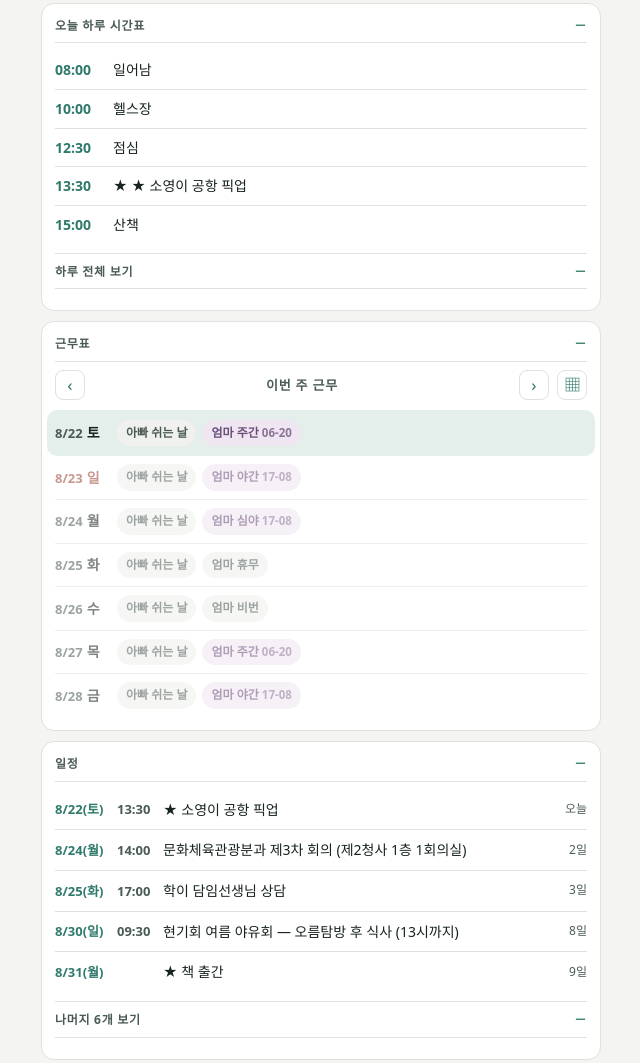
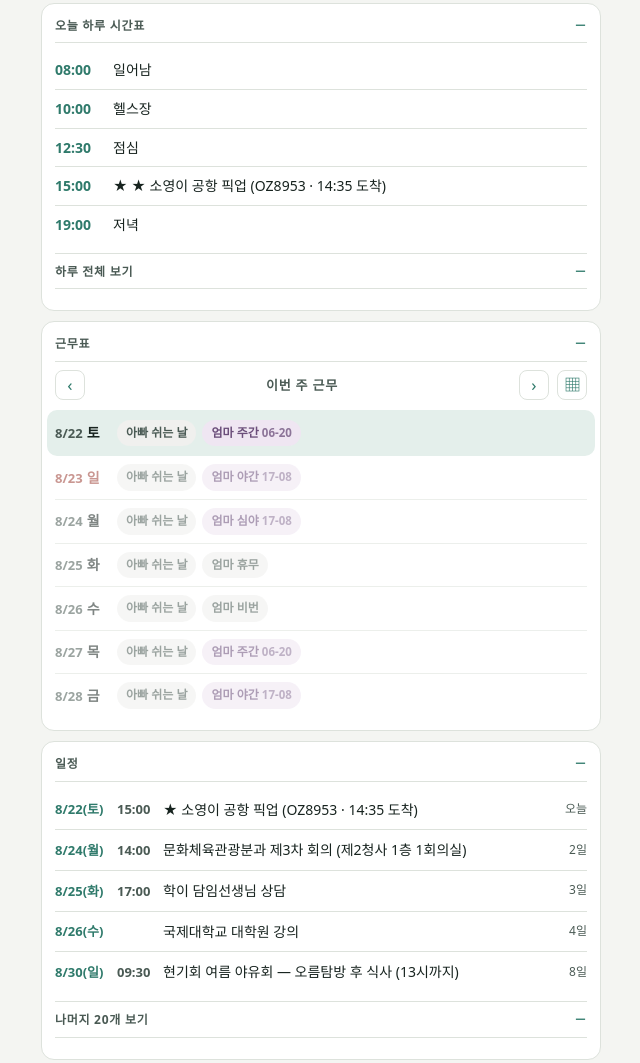
Before and after one commit to hondi5125-source/hondi5125-source.github.io, a plain HTML site: page index.html in a window 1280 px wide. Shown: the part 114-1177 px from the top of the page, without its empty margins (319-959 px from the left). Drawn offline with Linux system fonts and the light colour scheme.

Commit message:
Add files via upload

```diff
--- a/index.html
+++ b/index.html
@@ -511,8 +511,22 @@ var LUNAR = [
 // 참석: true 감 · false 근무라 못 감
 var BASE_MEETS = [
   ['2026-08-21','14:00','머리 염색','etc',false],
-  ['2026-08-22','13:30','★ 소영이 공항 픽업','family',false],
+  ['2026-08-22','15:00','★ 소영이 공항 픽업 (OZ8953 · 14:35 도착)','family',false],
   ['2026-08-24','14:00','문화체육관광분과 제3차 회의 (제2청사 1층 1회의실)','work',false],
+  ['2026-08-26','','국제대학교 대학원 강의','work',false],
+  ['2026-09-02','','국제대학교 대학원 강의','work',false],
+  ['2026-09-09','','국제대학교 대학원 강의','work',false],
+  ['2026-09-16','','국제대학교 대학원 강의','work',false],
+  ['2026-09-23','','국제대학교 대학원 강의','work',false],
+  ['2026-09-30','','국제대학교 대학원 강의','work',false],
+  ['2026-10-07','','국제대학교 대학원 강의','work',false],
+  ['2026-10-14','','국제대학교 대학원 강의','work',false],
+  ['2026-10-21','','국제대학교 대학원 강의','work',false],
+  ['2026-10-28','','국제대학교 대학원 강의','work',false],
+  ['2026-11-04','','국제대학교 대학원 강의','work',false],
+  ['2026-11-11','','국제대학교 대학원 강의','work',false],
+  ['2026-11-18','','국제대학교 대학원 강의','work',false],
+  ['2026-11-25','','국제대학교 대학원 강의','work',false],
   ['2026-08-25','17:00','학이 담임선생님 상담','family',false],
   ['2026-08-30','09:30','현기회 여름 야유회 — 오름탐방 후 식사 (13시까지)','friend',false],
   ['2026-08-31','','★ 책 출간','work',false],
@@ -889,10 +903,27 @@ var _oldExams = EXAMS.map(function(e){
 
 // 오늘 하루 시간표
 redrawDay = function(){
+  var evs = MEETS.filter(function(e){ return e[0] === today && e[1]; });
   var aps2 = MEETS.filter(function(e){ return e[0] === today; })
     .map(function(e){ return [e[1] || '', '★ ' + e[2], 1]; });
   var pl0 = (rec.plan && rec.plan[today]) || {};
-  var rows = info.rows.map(function(r){ return [r[0], r[1], 0]; }).concat(aps2);
+
+  // 일정과 겹치는 기본 활동은 빼기 (앞뒤 90분)
+  function toMin(t){
+    var p = (t||'').split(':');
+    return p.length === 2 ? (+p[0]*60 + +p[1]) : -9999;
+  }
+  var KEEP = /일어남|아침|점심|저녁|잠|근무 시작|퇴근|도시락|혈압약/;
+  var base = info.rows.filter(function(r){
+    if(KEEP.test(r[1])) return true;
+    var rm = toMin((pl0[r[0]] && pl0[r[0]].t) || r[0]);
+    for(var i=0;i<evs.length;i++){
+      if(Math.abs(rm - toMin(evs[i][1])) < 90) return false;
+    }
+    return true;
+  });
+
+  var rows = base.map(function(r){ return [r[0], r[1], 0]; }).concat(aps2);
   rows.sort(function(a,b){
     var ta = (pl0[a[0]] && pl0[a[0]].t) || a[0];
     var tb = (pl0[b[0]] && pl0[b[0]].t) || b[0];
```
